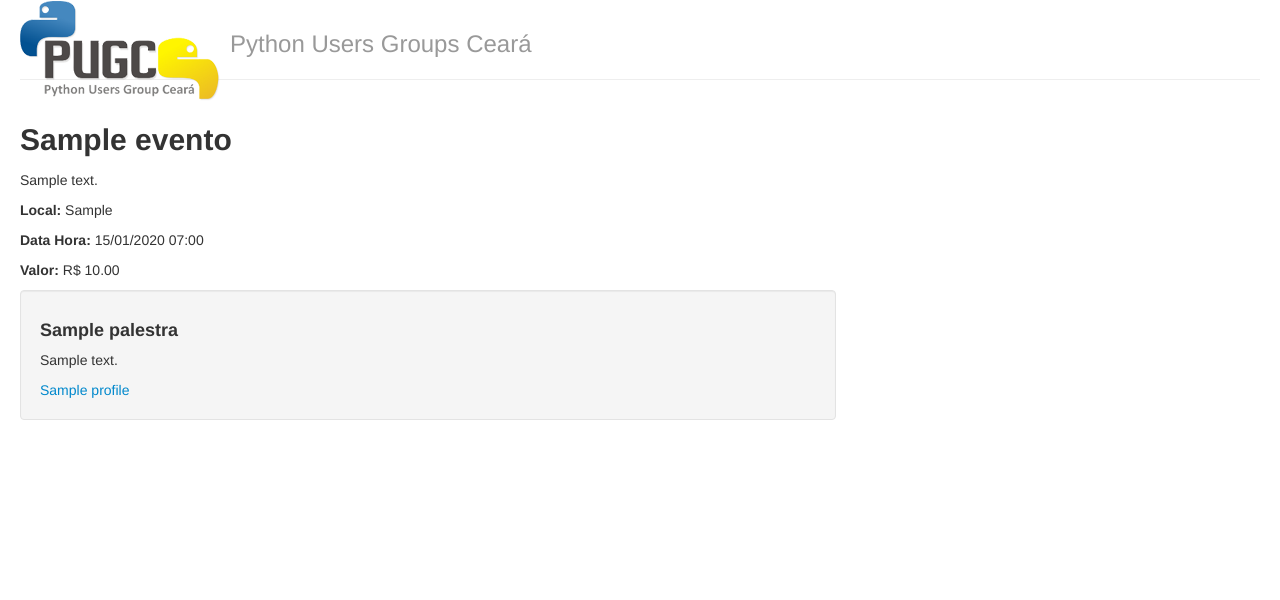
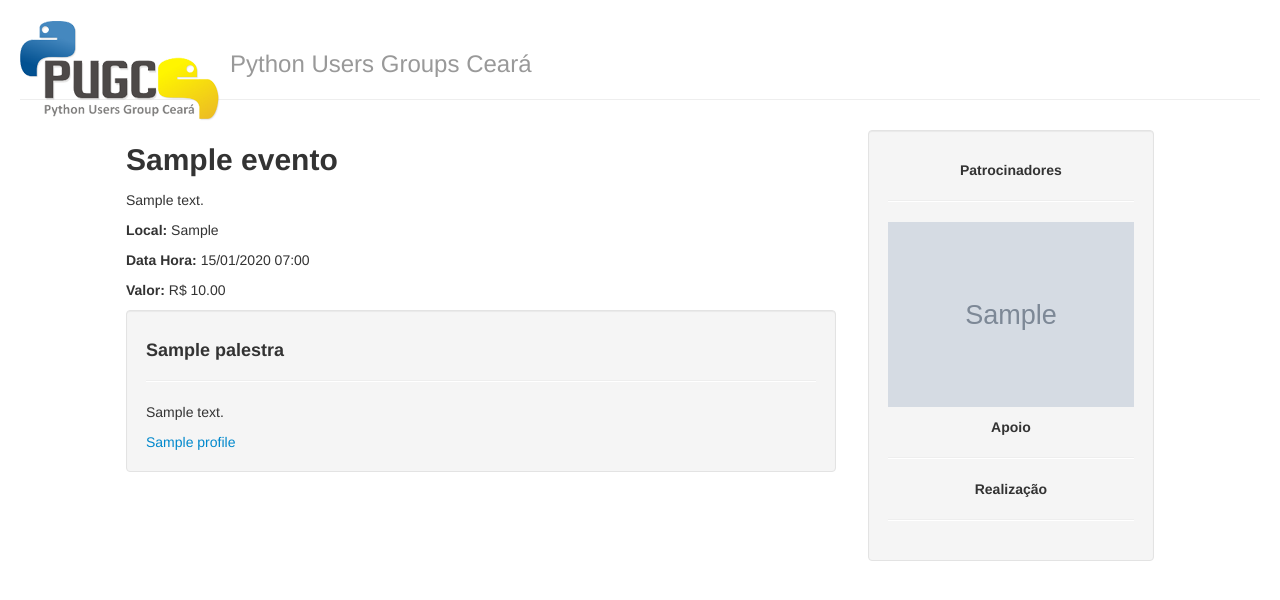
Before and after one commit to pugce/pylestras, a Django app: page / in a window 1280 px wide. Shown: the top 600 px of the page. Run offline with Django 3.2, Linux system fonts and the light colour scheme; tables that the repository leaves empty hold one stand-in row (values such as "Sample post"); grey boxes marked "Sample" are stand-in pictures.

Commit message:
Adicionado sidebar com expositores

```diff
--- a/eventos/templates/eventos/evento_detail.html
+++ b/eventos/templates/eventos/evento_detail.html
@@ -5,7 +5,7 @@
 {% endblock %}
 
 {% block content %}
-
+    <div class="offset1 span7">
         <h2>{{ evento.titulo }}</h2>
         <p>{{ evento.descricao }}</p>
         <p><strong>Local:</strong> {{ evento.local }}</p>
@@ -23,6 +23,7 @@
                 {% for palestra in palestras %}
                 <li class='palestra well'>
                     <h4>{{ palestra.titulo }}</h4>
+                    <hr class="lessspace"/>
                     <p>{{ palestra.descricao }}</p>
                     <ul class='palestrantes unstyled'>
                         {% for palestrante in palestra.palestrantes.all %}
@@ -35,5 +36,47 @@
                 {% endfor %}
             </ul>
         {% endif %}
+    </div>
+    <div class="span3">
+        <div class="patrocinio well pagination-centered">
+            <h5>Patrocinadores</h5>
+            <hr class="lessspace"/>
+            {% if patrocinio %}
+                <ul class='patrocinio unstyled'>
+                    {% for patrocinador in patrocinio %}
+                        <li>
+                            <a href="#"><img src="{{ MEDIA_URL }}{{ patrocinador.banner }}" alt="{{ apoiador }}"/></a>
+                        </li>
+                    {% endfor %}
+                </ul>
+            {% endif %}
+
+            <h5>Apoio</h5>
+            <hr class="lessspace"/>
+            {% if apoio %}
+                <ul class='apoio unstyled'>
+                    {% for apoiador in apoio %}
+                        <li>
+                            <a href="#"><img src="{{ MEDIA_URL }}{{ apoiador.banner }}" alt="{{ apoiador }}"/></a>
+                        </li>
+                    {% endfor %}
+                </ul>
+            {% endif %}
+
+            <h5>Realização</h5>
+            <hr class="lessspace"/>
+            {% if realizacao %}
+                <ul class='realizacao unstyled'>
+                    {% for realizador in realizacao %}
+                        <li>
+                            <a href="#"><img src="{{ MEDIA_URL }}{{ realizador.banner }}" alt="{{ apoiador }}"/></a>
+                        </li>
+                    {% endfor %}
+                </ul>
+            {% endif %}
+
+
+        </div>
+    </div>
 
 {% endblock %}
--- a/eventos/views.py
+++ b/eventos/views.py
@@ -1,7 +1,8 @@
 from django.views.generic import DetailView
 from django.http import Http404
 
-from eventos.models import Evento, Palestra
+from eventos.models import Evento, Palestra, Patrocinio
+from eventos.models import PA_FINANCEIRO, PA_REALIZACAO
 
 class EventoView(DetailView):
     model = Evento
@@ -9,6 +10,11 @@ class EventoView(DetailView):
     def get_context_data(self, **kwargs):
         context = super(EventoView, self).get_context_data(**kwargs)
         context['palestras'] = Palestra.objects.filter(evento__slug=self.kwargs['slug'])
+        #TODO: as consultas abaixo nao trazem resultado real para multiplos eventos
+        # necessario refatorar os modelos.
+        context['patrocinio'] = Patrocinio.objects.filter(tipo=PA_FINANCEIRO)
+        context['apoio'] = Patrocinio.objects.exclude(tipo__in=[PA_FINANCEIRO, PA_REALIZACAO])
+        context['realizacao'] = Patrocinio.objects.filter(tipo=PA_REALIZACAO)
         return context
 
 
--- a/pylestras/urls.py
+++ b/pylestras/urls.py
@@ -11,7 +11,7 @@ urlpatterns = patterns('',
 
 if settings.DEBUG:
     urlpatterns += patterns('',
-        (r'^%s/(?P<path>.*)$' % settings.MEDIA_URL.split('/'),
+        (r'^%s/(?P<path>.*)$' % settings.MEDIA_URL.strip('/'),
             'django.views.static.serve',
             { 'document_root': settings.MEDIA_ROOT, 'show_indexes': False }),
     )
--- a/static_files/css/style.css
+++ b/static_files/css/style.css
@@ -6,3 +6,7 @@
 .logo-pug:hover {
     color: transparent;
 }
+
+body {
+    margin-top: 20px;
+}
--- a/templates/base.html
+++ b/templates/base.html
@@ -28,11 +28,9 @@
             </div>
         </div>
         <div class="row-fluid">
-            <div class="content span8">
+            <div class="content span12">
                 {% block content %}
                 {% endblock %}
-            </div>
-            <div class="span4">
             </div>
         </div>
     </div>
```
Also changed, not shown: 1 other file. Lines whose indentation alone changed are shown as unchanged.
